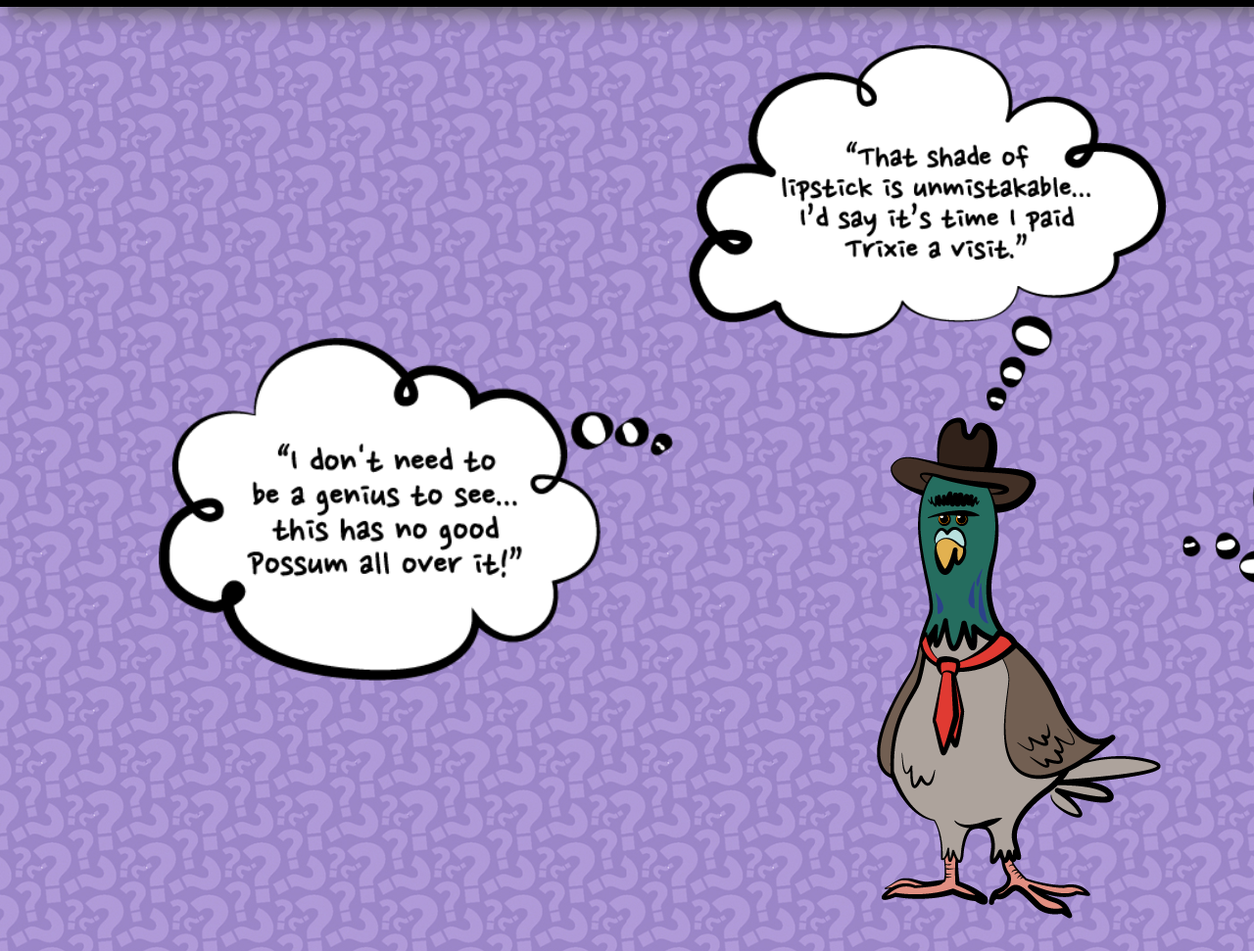
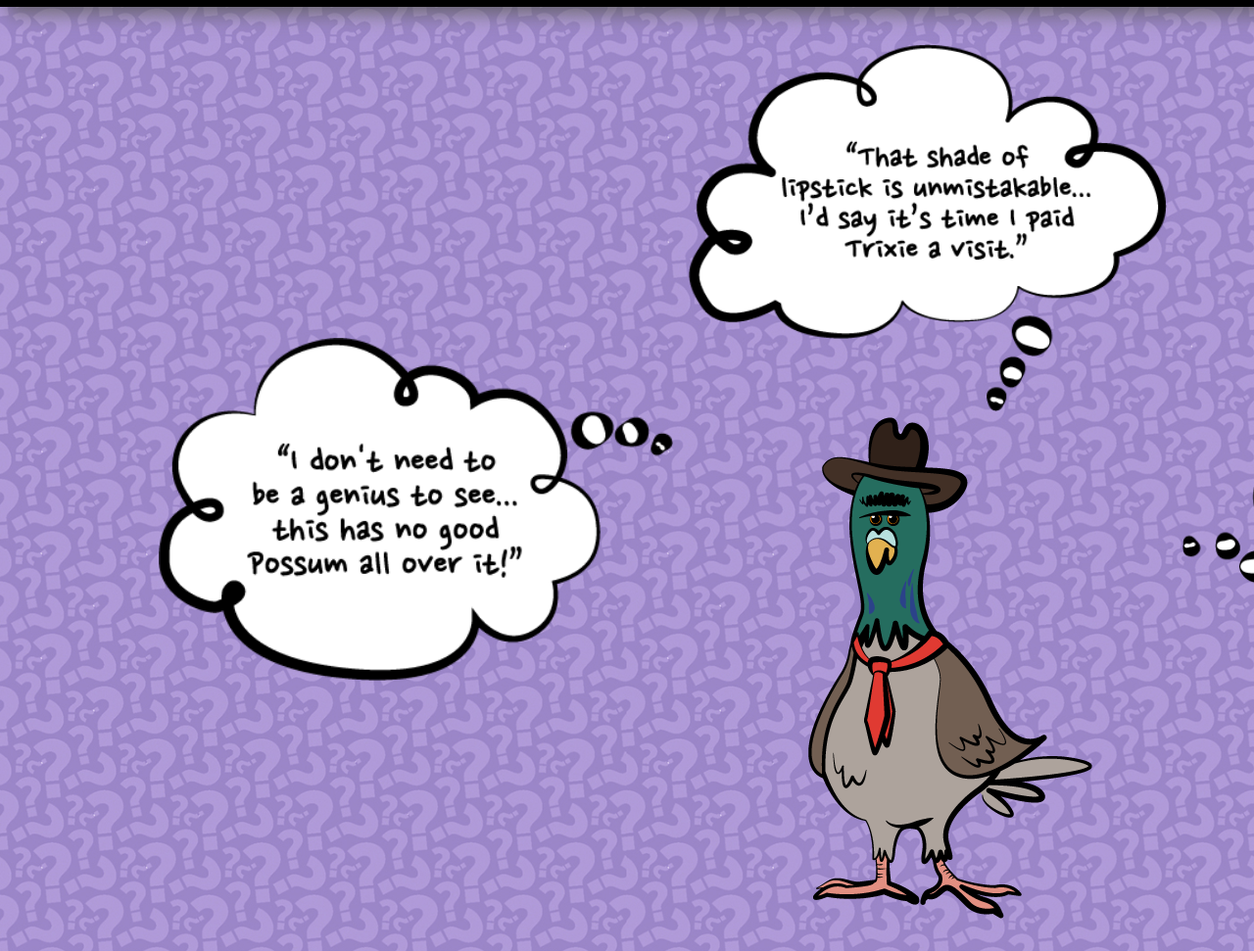
Before and after one commit to burdturd-productions/burdturd-productions.github.io, a plain HTML site: page quiz.html in a window 1280 px wide. Shown: the part 78-1049 px from the top of the page at 98% size. Drawn offline with Linux system fonts and the light colour scheme.

Commit message:
minor css change

```diff
--- a/src/quiz/quiz.css
+++ b/src/quiz/quiz.css
@@ -39,7 +39,7 @@ form {
     margin: 0;
     position: relative;
     bottom: 0;
-    margin-left: 200px;
+    margin-left: 130px;
 }
 
 .bubble-left {
```
